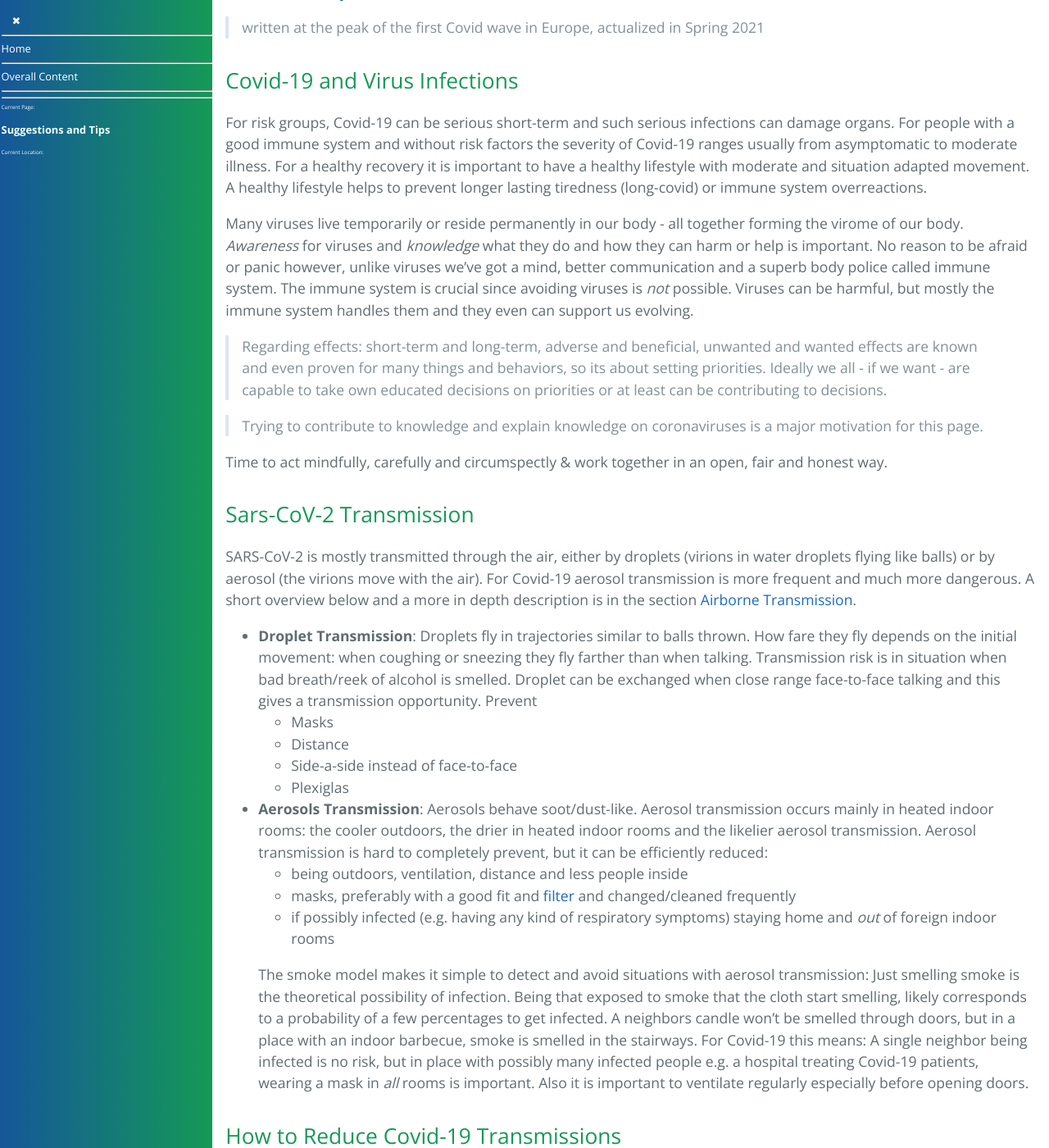
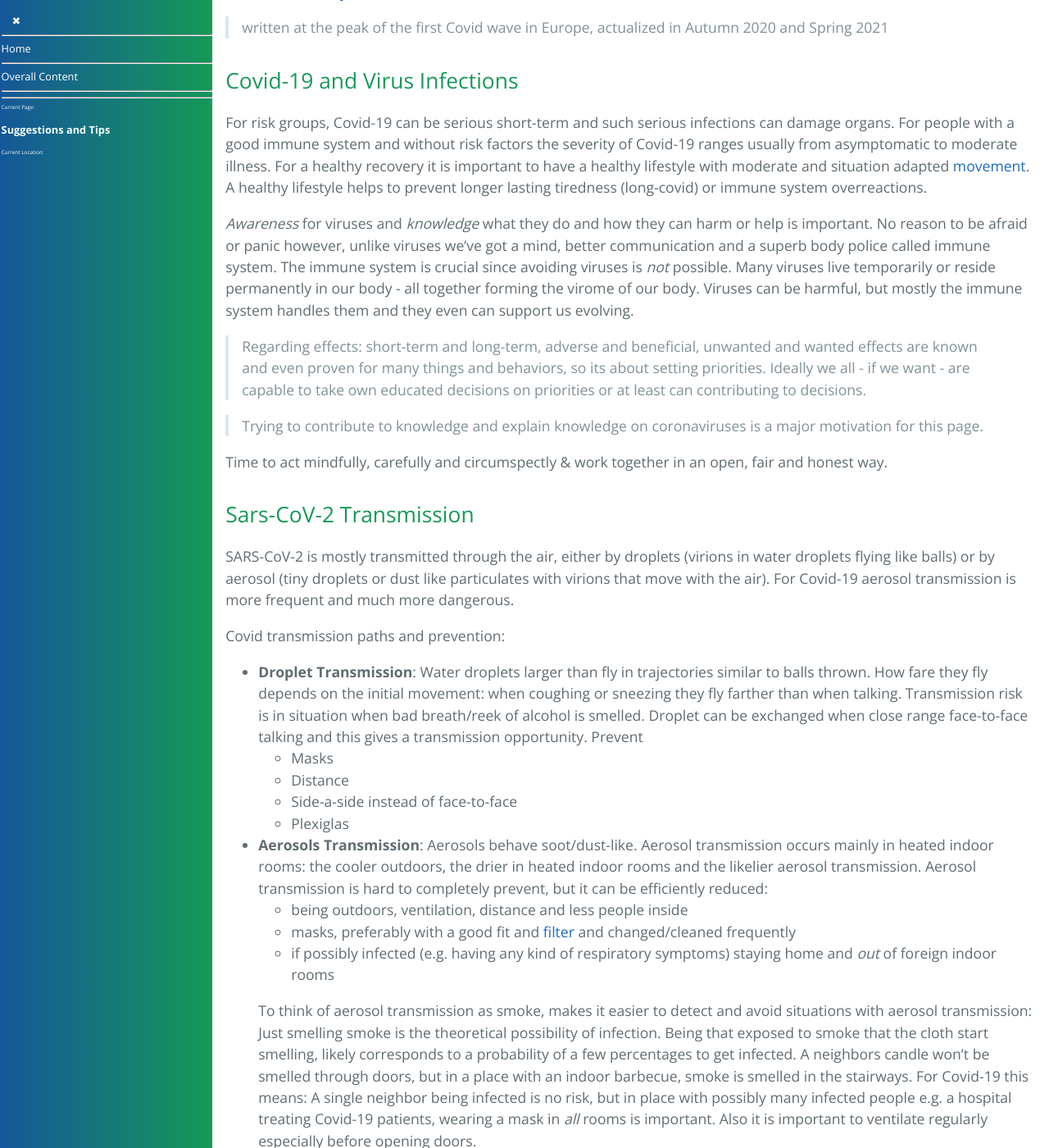
Before and after one commit to forestgrape/coronavirus, a Jekyll site: the page built from 1_introduction/suggestions.md, in a window 1280 px wide and 1400 px high, scrolled down 351 px. Shown: the whole window at 82% size. Built offline with Jekyll 4.4.1, drawn with Linux system fonts in a browser that asks for light colours; our own code applies the rules of GitHub Pages for plain Markdown files; some of the changed text lies outside the part shown.

Commit message:
formulations and clarifications

```diff
--- a/1_introduction/suggestions.md
+++ b/1_introduction/suggestions.md
@@ -1,6 +1,6 @@
 
 # Suggestions and Tips
-General notes on virus diseases and the transmission of coronaviruses. Public Suggestions, Advice and Tips how the live and behave in Covid times.
+General notes on virus diseases and the transmission of coronaviruses. Suggestions how to handle Covid waves and times.
 
 * [Covid-19 and Virus Infections](#covid-19-and-virus-infections)
 * [Sars-CoV-2 Transmission](#sars-cov-2-transmission)
@@ -10,14 +10,14 @@ General notes on virus diseases and the transmission of coronaviruses. Public Su
 * [Respect and Take Care](#respect-and-take-care)
 * [Live Healthily](#live-healthily)
 
-> written at the peak of the first Covid wave in Europe, actualized in Spring 2021
+> written at the peak of the first Covid wave in Europe, actualized in Autumn 2020 and Spring 2021
 
 ## Covid-19 and Virus Infections
-For risk groups, Covid-19 can be serious short-term and such serious infections can damage organs. For people with a good immune system and without risk factors the severity of Covid-19 ranges usually from asymptomatic to moderate illness. For a healthy recovery it is important to have a healthy lifestyle with moderate and situation adapted movement. A healthy lifestyle helps to prevent longer lasting tiredness (long-covid) or immune system overreactions.
+For risk groups, Covid-19 can be serious short-term and such serious infections can damage organs. For people with a good immune system and without risk factors the severity of Covid-19 ranges usually from asymptomatic to moderate illness. For a healthy recovery it is important to have a healthy lifestyle with moderate and situation adapted [movement](../6_prevention_and_treatment/movement.md). A healthy lifestyle helps to prevent longer lasting tiredness (long-covid) or immune system overreactions.
 
-Many viruses live temporarily or reside permanently in our body - all together forming the virome of our body. *Awareness* for viruses and *knowledge* what they do and how they can harm or help is important. No reason to be afraid or panic however, unlike viruses we've got a mind, better communication and a superb body police called immune system. The immune system is crucial since avoiding viruses is _not_ possible. Viruses can be harmful, but mostly the immune system handles them and they even can support us evolving.
+*Awareness* for viruses and *knowledge* what they do and how they can harm or help is important. No reason to be afraid or panic however, unlike viruses we've got a mind, better communication and a superb body police called immune system. The immune system is crucial since avoiding viruses is _not_ possible. Many viruses live temporarily or reside permanently in our body - all together forming the virome of our body. Viruses can be harmful, but mostly the immune system handles them and they even can support us evolving.
 
-> Regarding effects: short-term and long-term, adverse and beneficial, unwanted and wanted effects are known and even proven for many things and behaviors, so its about setting priorities. Ideally we all - if we want - are capable to take own educated decisions on priorities or at least can be contributing to decisions.
+> Regarding effects: short-term and long-term, adverse and beneficial, unwanted and wanted effects are known and even proven for many things and behaviors, so its about setting priorities. Ideally we all - if we want - are capable to take own educated decisions on priorities or at least can contributing to decisions.
 
 > Trying to contribute to knowledge and explain knowledge on coronaviruses is a major motivation for this page.
 
@@ -25,8 +25,11 @@ Time to act mindfully, carefully and circumspectly & work together in an open, f
 
 
 ## Sars-CoV-2 Transmission
-SARS-CoV-2 is mostly transmitted through the air, either by droplets (virions in water droplets flying like balls) or by aerosol (the virions move with the air). For Covid-19 aerosol transmission is more frequent and much more dangerous. A short overview below and a more in depth description is in the section [Airborne Transmission](../5_epidemiological/transmission.md#recap-airborne-transmission).
-* __Droplet Transmission__: Droplets fly in trajectories similar to balls thrown. How fare they fly depends on the initial movement: when coughing or sneezing they fly farther than when talking. Transmission risk is in situation when bad breath/reek of alcohol is smelled. Droplet can be exchanged when close range face-to-face talking and this gives a transmission opportunity. Prevent
+SARS-CoV-2 is mostly transmitted through the air, either by droplets (virions in water droplets flying like balls) or by aerosol (tiny droplets or dust like particulates with virions that move with the air). For Covid-19 aerosol transmission is more frequent and much more dangerous.
+
+Covid transmission paths and prevention:
+
+* __Droplet Transmission__: Water droplets larger than fly in trajectories similar to balls thrown. How fare they fly depends on the initial movement: when coughing or sneezing they fly farther than when talking. Transmission risk is in situation when bad breath/reek of alcohol is smelled. Droplet can be exchanged when close range face-to-face talking and this gives a transmission opportunity. Prevent
     - Masks
     - Distance
     - Side-a-side instead of face-to-face
@@ -36,12 +39,14 @@ SARS-CoV-2 is mostly transmitted through the air, either by droplets (virions in
     - masks, preferably with a good fit and [filter](../6_prevention_and_treatment/masks.md#mask-types) and changed/cleaned frequently
     - if possibly infected (e.g. having any kind of respiratory symptoms) staying home and *out* of foreign indoor rooms
 
-    The smoke model makes it simple to detect and avoid situations with aerosol transmission: Just smelling smoke is the theoretical possibility of infection. Being that exposed to smoke that the cloth start smelling, likely corresponds to a probability of a few percentages to get infected. A neighbors candle won't be smelled through doors, but in a place with an indoor barbecue, smoke is smelled in the stairways. For Covid-19 this means: A single neighbor being infected is no risk, but in place with possibly many infected people e.g. a hospital treating Covid-19 patients, wearing a mask in _all_ rooms is important. Also it is important to ventilate regularly especially before opening doors.
+    To think of aerosol transmission as smoke, makes it easier to detect and avoid situations with aerosol transmission: Just smelling smoke is the theoretical possibility of infection. Being that exposed to smoke that the cloth start smelling, likely corresponds to a probability of a few percentages to get infected. A neighbors candle won't be smelled through doors, but in a place with an indoor barbecue, smoke is smelled in the stairways. For Covid-19 this means: A single neighbor being infected is no risk, but in place with possibly many infected people e.g. a hospital treating Covid-19 patients, wearing a mask in _all_ rooms is important. Also it is important to ventilate regularly especially before opening doors.
+
+A more in depth description is in the section [Airborne Transmission](../5_epidemiological/transmission.md#overview-airborne-transmission)
 
 
 ## How to Reduce Covid-19 Transmissions
 
-> Remark: Some of the following advices are meant when Sars-Cov-2 ARDS/SARS disease patterns peak.
+> Remark: Some of the following advices are meant when Sars-Cov-2 ARDS/SARS disease patterns peak (which is usually associated to setting with dry air e.g. indoor heated or air-conditioned).
 
 In brief: Think aerosol transmission as smoke like. To reduce the infection possibilities keep some distance or wear a mask, prefer fresh air and think ahead.
 
@@ -91,31 +96,31 @@ The more common Covid-19 in a region is, the more likely it is, that an observed
 * Measure the temperature several times every day and best in the same situations and record the values. An increased temperature can be an early sign of a possible Sars-CoV-2 infection. However many people have only a slight increase, which doesn't "meet the definition of fever", see [Covid-19 symptoms](../3_medical/covid19.md#symptoms).
 Keep in mind that the temperature varies during a day and with the activities performed. That's why several measurements.
 
-    > It's time [for medicine] to move on from digitalization schemes to a continuous color-space. There's no hard border for fever at 37.5 or at 38 degrees.
+    > It's time [for medicine] to move on from digitalization schemes to a continuous color-space and individuality. There's no hard border for fever at 37.5 or at 38 degrees.
 
 
 ## Estimate and Adaptive Planning
-While we often prefer straight plans, adaptive planning is more suitable here. Like a game plan where one starts with a plan but needs to adapt depending on the moves of the adversary players. Viruses behave like adversary players and unpredictability/randomness is involved. One reason is that virions don't move on their own and so their movement is mostly random. Nevertheless probabilities can be estimated. E.g. a few days before visiting the grand grand parents, going out late every evening in densely populated pubs is not the best idea. However even if all precautions are taken, there is some probability that one falls sick, in that case it is important to withdraw from social gatherings.
+While we often prefer straight plans, adaptive planning can be needed in Covid times. Like a game plan where one starts with a plan but needs to adapt depending on the moves of the adversary players. Viruses behave like adversary players and unpredictability/randomness is involved. One reason is that virions don't move on their own and so their movement is mostly random. Nevertheless probabilities can be estimated. E.g. a few days before visiting the grand grand parents, going out late every evening in densely populated pubs is not the best idea. However even if all precautions are taken, there is some probability that one falls sick before the visit, in this case the right step is possibly to withdraw from social gatherings.
 
 > For larger communities (above a few thousand people) planning works better since there is less randomness than for individuals.
 
 Increased infection probability:
-* **Increased Exposure to Viruses**:being in a densely populated and poorly ventilated indoor spaces or close range face to face talking
-* **Increased Susceptibility to Viruses**: diminished immune system and increased inhalation of air (e.g. sports, high altitude)
+* *Increased Exposure to Viruses:* Being in a densely populated and poorly ventilated indoor spaces.
+* *Increased Susceptibility to Viruses:* Diminished immune system (long party nights) and increased inhalation of air (e.g. sports, high altitude)
 
 Keeping benefits and risks in mind:
-* whether, when and what to do and care about
-* whether to take additional carefulness otherwhere. E.g. in the Tour the France not a single cyclist has caught Covid-19 [to check] despite excessive sports diminishes the immune system. This likely because they were able to reduce exposure to viruses by being careful and overall a good organization.
+* Whether, when and what to do and care about
+* Whether to take additional carefulness otherwhere. E.g. in the Tour the France 2020 not a single cyclist has caught Covid-19 [to confirm] despite excessive sports diminishes the immune system. Likely they were able to reduce exposure to viruses by being careful and a good overall organization.
 
 ## Respect and Take Care
 > *We all should be able to live the life we want, as long that's respecting the rest of the world doing so too.* That needs compromises. Every day compromises are searched, negotiated, found and enabled - thanks to everybody! We live in groups with complex interactions, so *we* stands for groups of friends, families, communities, societies, countries and even us all.
 
-Respecting others having a different view of Covid yields an intermediate approach: base protections enabling people to avoid it, but not narrowing others much.
+Respecting others to handle and view Covid differently yields an approach with base protections: enabling people to avoid it, but not narrowing others much.
 
 * Precautions/Protection measures in place in public spaces which everybody needs to use.
 * In *non* general public settings respecting everybody to take/resume/go on with the lifestyle preferred - a considerate lifestyle of course. Depending on the epidemiological situation protections measures can be community/local decisions. E.g. universities provide both on campus and off campus studying.
 
-Note: overall cases need to be kept lower in cold season, since self protection is more difficult due to aerosol transmission (good fitting high filtration mask are likely needed).
+Note: In cold seasons, overall cases need to be kept lower, since self protection is more difficult due to aerosol transmission (e.g. good fit high filtration masks) and severe Covid is much more likely in indoor dry air (heated or air-conditioned).
 
 > ### Communities and Societies
 > Many tasks and challenges are solved best or can only be solved by groups. Even small groups often need some organization, guiding and rules to work. For large groups such as societies these points are even more important. The better group members understand each other, understand the task and work together, the more liberal the settings and relaxed the rules can be.
@@ -135,9 +140,9 @@ A good immune system goes hand in hand with a healthy lifestyle.
 * Sleep enough, eat healthily, relax and do some sport.
 
 and avoid anything that weakens the immune system:
-* avoid excessive caffeine, excessive sport (if in a very high risk region), excessive alcohol ...
-* avoid being cold or even freezing for a longer period. For this reason, in cold climates, windows shouldn't be open permanently.
-* avoid immunosuppressants unless necessary for medical reasons.
+* Avoid excessive caffeine, excessive sport (if in a very high risk region), excessive alcohol ...
+* avoid being cold or even freezing for a longer period. For this reason, in cold climates, windows shouldn't be kept open permanently.
+* avoid immunosuppressants unless necessary for medical reasons. Immunosuppressants are not a major risk factor for Covid though so no reason to be afraid if they are necessary for medical reasons.
 * try reducing stress for yourself and others. Trying too hard won't help though.
 
 Stress is an important factor, who hasn't experienced falling sick after a stressful period? It's about balancing the different kinds of risks and chances we have been and are facing through our entire evolution.
```
